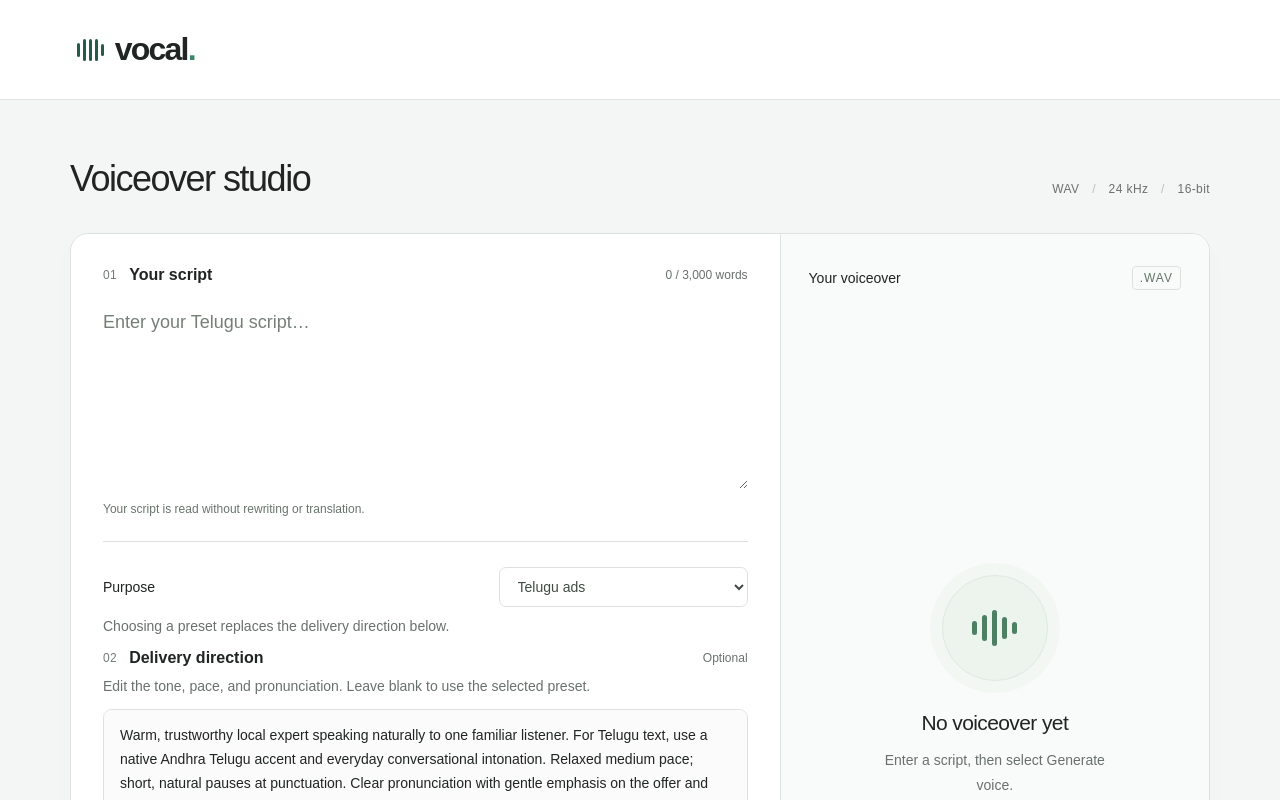
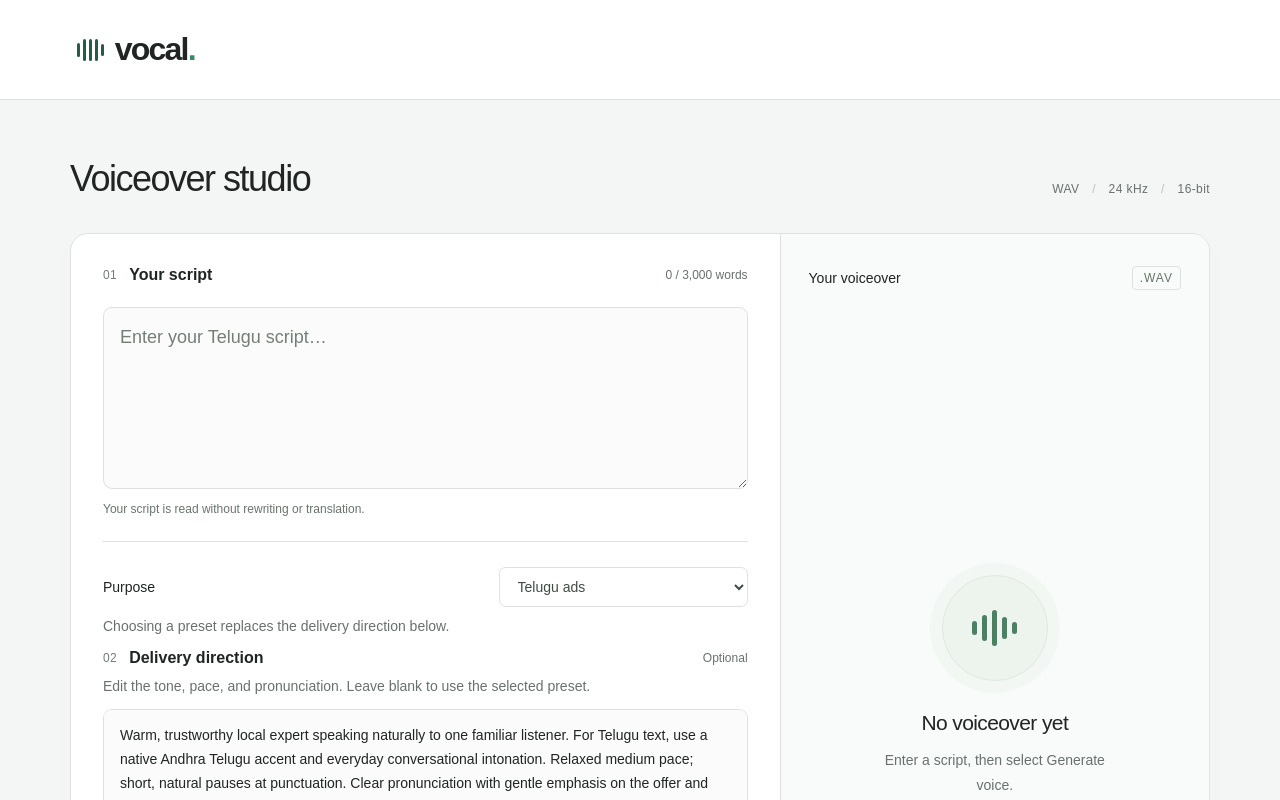
Before and after one commit to AslamGeek/vocal-voiceover, a Next.js app: page / in a window 1280 px wide. Shown: the top 800 px of the page. Built offline with nearby package versions, Linux system fonts and the light colour scheme.

Commit message:
Update Fri 09/25/2026 16:49:02.21

```diff
--- a/app/globals.css
+++ b/app/globals.css
@@ -24,7 +24,10 @@ h1{font-size:36px;line-height:1.25;letter-spacing:-1.5px;font-weight:500;margin:
 .character-count,.optional{font-size:12px;color:var(--muted)}
 textarea{display:block;width:100%;resize:vertical;line-height:1.7;color:var(--ink);border:0;background:transparent;padding:0}
 textarea::placeholder{color:#757f78;opacity:1}
-.script-input{min-height:182px;margin-top:23px;font-size:18px}
+.script-field{position:relative;margin-top:23px}
+.script-input{min-height:182px;font-size:18px;border:1px solid var(--line);background:#fafbfa;border-radius:9px;padding:14px 58px 14px 16px}
+.clear-script{position:absolute;top:5px;right:5px;display:grid;place-items:center;width:44px;height:44px;border:0;border-radius:7px;background:transparent;color:var(--muted);font-size:26px;line-height:1;cursor:pointer}
+.clear-script:not(:disabled):hover{background:#e8eeea;color:var(--ink)}
 .field-hint{font-size:12px;color:#69746d;margin:13px 0 0}
 .script-section{padding-bottom:25px;border-bottom:1px solid var(--line)}
 .direction-section{padding-top:25px}.section-hint{font-size:14px;color:var(--muted);margin:11px 0 15px}
--- a/components/voiceover-studio.tsx
+++ b/components/voiceover-studio.tsx
@@ -27,6 +27,7 @@ export default function VoiceoverStudio() {
   const words = countWords(text);
   const overLimit = words > MAX_SCRIPT_WORDS;
   const pending = useRef<AbortController | null>(null);
+  const scriptInput = useRef<HTMLTextAreaElement | null>(null);
   const audioUrl = useRef<string | null>(null);
   useEffect(() => () => {
     pending.current?.abort();
@@ -72,7 +73,10 @@ export default function VoiceoverStudio() {
         <div className="input-column">
           <section className="script-section">
             <div className="label-row"><label htmlFor="script"><span className="step">01</span> Your script</label><span className="character-count" id="script-count">{words.toLocaleString()} / {MAX_SCRIPT_WORDS.toLocaleString()} words</span></div>
-            <textarea id="script" name="text" value={text} onChange={(e) => setText(e.target.value)} required disabled={busy} aria-invalid={overLimit} aria-describedby={`script-hint script-count${overLimit ? " script-limit" : ""}`} placeholder={`Enter your ${preset.language} script…`} className="script-input" />
+            <div className="script-field">
+              <textarea ref={scriptInput} id="script" name="text" value={text} onChange={(e) => setText(e.target.value)} required disabled={busy} aria-invalid={overLimit} aria-describedby={`script-hint script-count${overLimit ? " script-limit" : ""}`} placeholder={`Enter your ${preset.language} script…`} className="script-input" />
+              {text.length > 0 && <button className="clear-script" type="button" aria-label="Clear script" title="Clear script" disabled={busy} onClick={() => { setText(""); setError(""); scriptInput.current?.focus(); }}><span aria-hidden="true">×</span></button>}
+            </div>
             <p className="field-hint" id="script-hint">Your script is read without rewriting or translation.</p>
             {overLimit && <p className="error-message" id="script-limit" role="alert">Keep your script to 3,000 words or fewer.</p>}
           </section>
```
